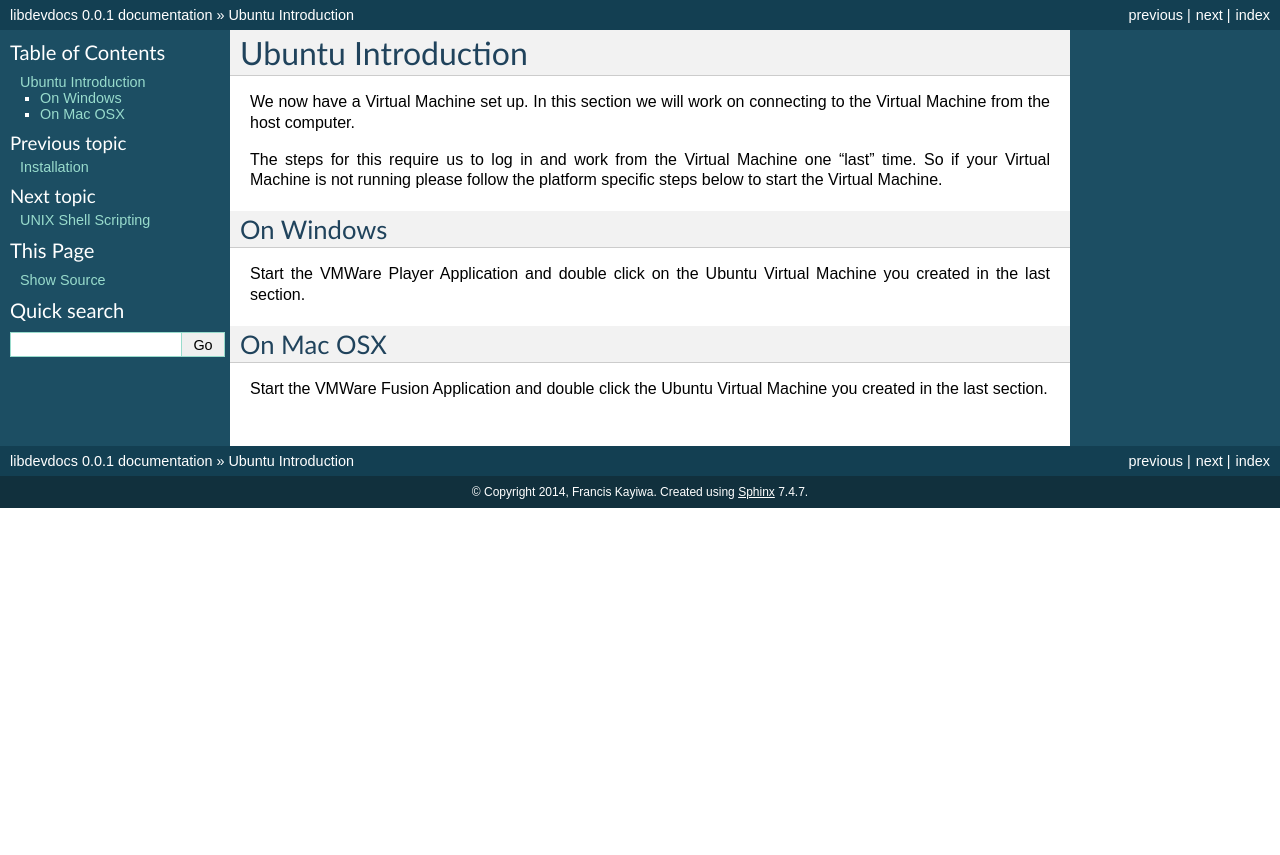
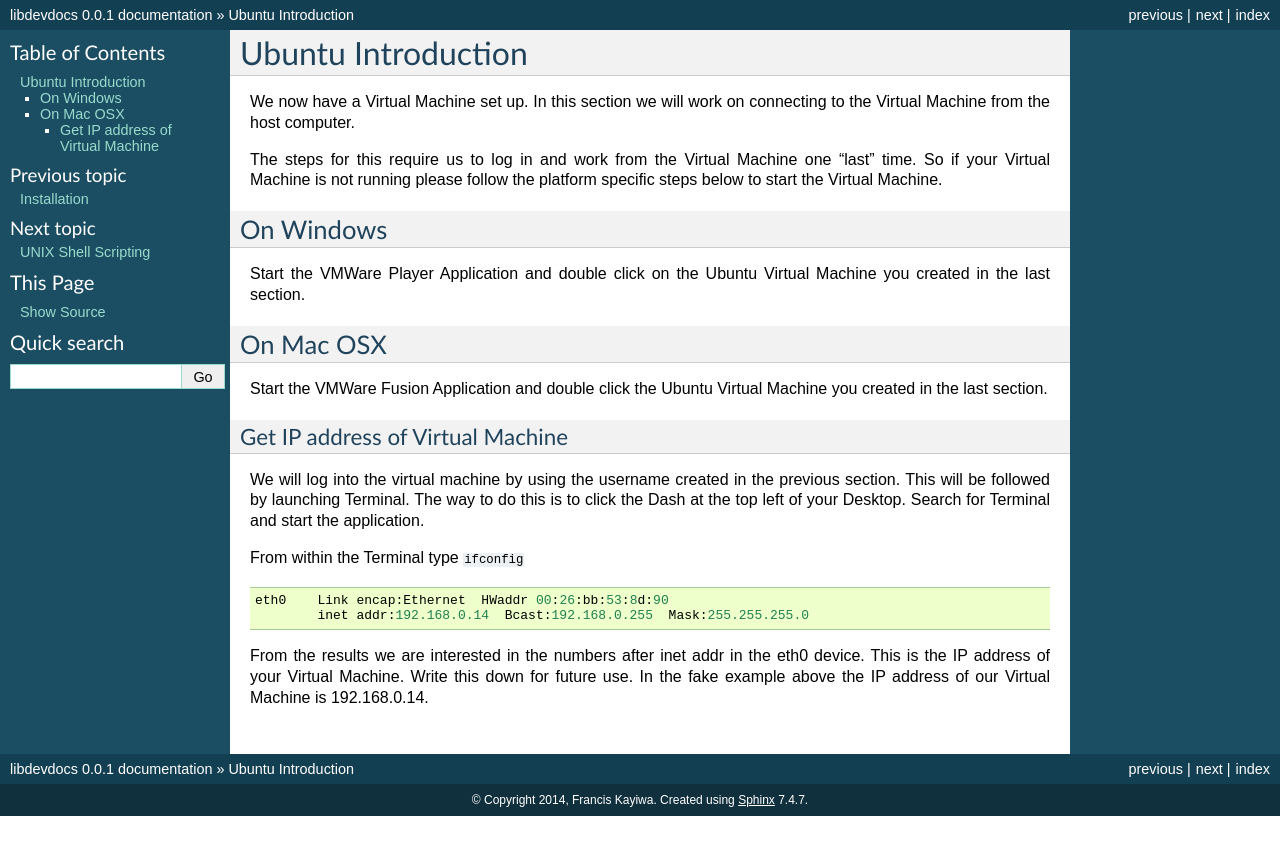
Before and after one commit to kayiwa/libdevdocs, a Sphinx documentation site: the page built from source/ubuntuintro.rst, in a window 1280 px wide. Shown: the top 855 px of the page. Built offline with Sphinx 7.4.7, drawn with Linux system fonts in a browser that asks for light colours.

Commit message:
IP address information

```diff
--- a/source/ubuntuintro.rst
+++ b/source/ubuntuintro.rst
@@ -15,3 +15,18 @@ On Mac OSX
 ==========
 
 Start the VMWare Fusion Application and double click the Ubuntu Virtual Machine you created in the last section.
+
+Get IP address of Virtual Machine
+---------------------------------
+
+We will log into the virtual machine by using the username created in the previous section. This will be followed by launching Terminal. The way to do this is to click the Dash at the top left of your Desktop. Search for Terminal and start the application.
+
+From within the Terminal type ``ifconfig``
+
+.. code::
+
+    eth0    Link encap:Ethernet  HWaddr 00:26:bb:53:8d:90
+            inet addr:192.168.0.14  Bcast:192.168.0.255  Mask:255.255.255.0
+
+
+From the results we are interested in the numbers after inet addr in the eth0 device. This is the IP address of your Virtual Machine. Write this down for future use. In the fake example above the IP address of our Virtual Machine is 192.168.0.14.
```
